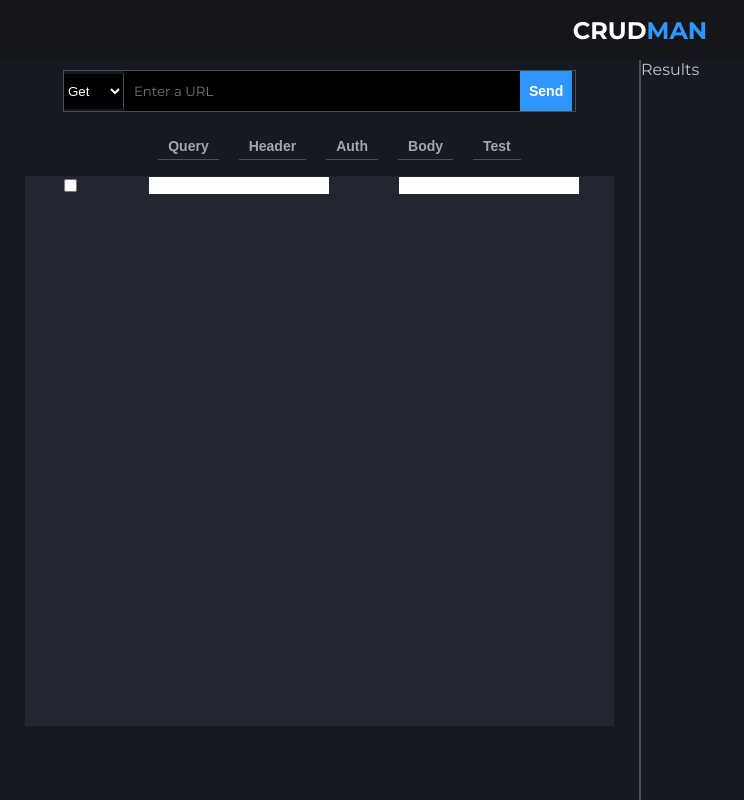
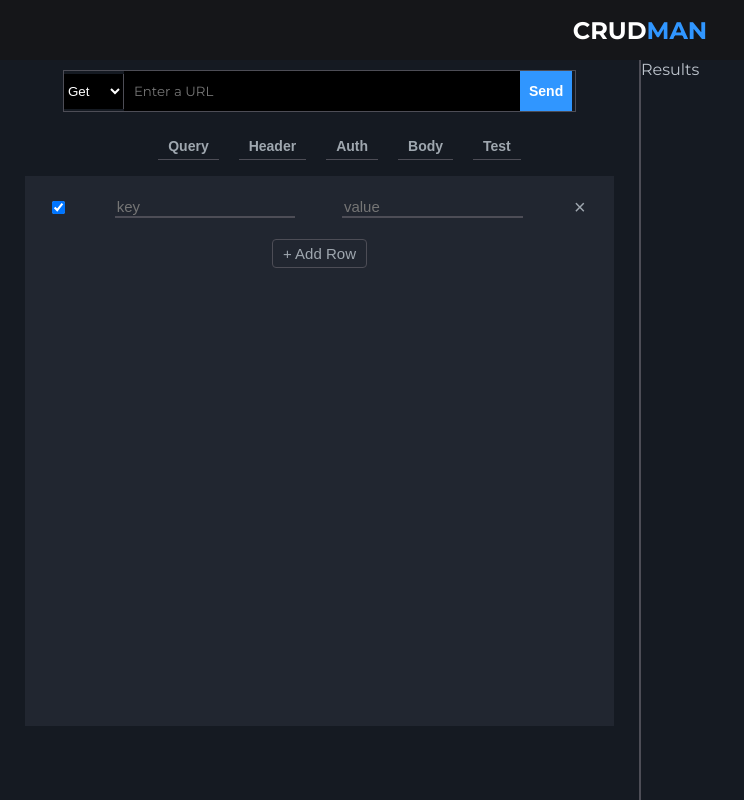
Before and after one commit to shu-vro/CrudMan, a React (Create React App) app: page / in a window 1280 px wide. Shown: the whole page, without its empty margins (0-744 px from the left). Built offline with nearby package versions, Linux system fonts and the light colour scheme; no server answers.

Commit message:
Edit on 21/4/22

```diff
--- a/package.json
+++ b/package.json
@@ -11,6 +11,7 @@
     "react": "^18.0.0",
     "react-dom": "^18.0.0",
     "react-scripts": "5.0.1",
+    "uuid": "^8.3.2",
     "web-vitals": "^2.1.4"
   },
   "scripts": {
--- a/src/App.jsx
+++ b/src/App.jsx
@@ -1,14 +1,16 @@
 import "./css/App.scss";
 import styles from "./css/App.module.scss";
-import request from "./utils";
 import { Nav, Config, Results } from "./components/index";
+import { test } from "./utils/utils";
 function App() {
-    request(
-        "https://jsonplaceholder.typicode.com/todos/1",
-        "get",
-        { hello: "world" },
-        { name: "shuvro" }
-    ).then((res) => console.log(res));
+    test(
+        "https://jsonplaceholder.typicode.com/posts/1",
+        "post",
+        {},
+        { foo: "bar", hello: "world" }
+    ).then((res) => {
+        console.log(res);
+    });
     return (
         <div>
             <Nav />
--- /dev/null
+++ b/src/components/Config/InputPlace.jsx
@@ -0,0 +1,53 @@
+import { useState } from "react";
+
+export default function InputPlace({
+    k,
+    removeField,
+    enableField,
+    disableField,
+}) {
+    const [key, setKey] = useState("");
+    const [value, setValue] = useState("");
+    const [stop, setStop] = useState(false);
+
+    return (
+        <div className="input-place">
+            <input
+                type="checkbox"
+                defaultChecked
+                onChange={(e) => {
+                    e.stopPropagation();
+                    if (!e.target.checked) disableField(key);
+                    else enableField(key, value);
+                    setStop(!e.target.checked);
+                    console.log(e.target.checked, stop);
+                }}
+            />
+            <input
+                type="text"
+                placeholder="key"
+                onInput={(e) => {
+                    setKey(e.target.value);
+                }}
+                name={key}
+                disabled={stop}
+            />
+            <input
+                type="text"
+                name={key}
+                placeholder="value"
+                onInput={(e) => {
+                    setValue(e.target.value);
+                }}
+            />
+            <button
+                type="button"
+                onClick={() => {
+                    removeField(k, key);
+                }}
+            >
+                &times;
+            </button>
+        </div>
+    );
+}
--- /dev/null
+++ b/src/components/Config/QuerySlide.jsx
@@ -0,0 +1,68 @@
+import { useState, useEffect, useRef } from "react";
+import { v4 } from "uuid";
+import { useParams } from "../../utils/Params";
+import InputPlace from "./InputPlace";
+
+export default function QuerySlide() {
+    const formRef = useRef(null);
+    let p = useParams();
+    useEffect(() => {
+        /**
+         * @type {HTMLFormElement}
+         */
+        let form = formRef.current;
+        form.addEventListener("input", () => {
+            let formData = new FormData(form);
+            let entries = Object.fromEntries(formData.entries());
+            let setObject = p.setObject;
+            setObject({ setObject, ...entries });
+        });
+        // eslint-disable-next-line react-hooks/exhaustive-deps
+    }, []);
+
+    useEffect(() => {
+        console.log(p);
+    }, [p]);
+    const [fields, setFields] = useState([v4()]);
+
+    const addField = () => {
+        setFields([...fields, v4()]);
+    };
+    const disableField = (key) => {
+        p.setObject((prev) => {
+            delete prev[key];
+            return prev;
+        });
+    };
+    const enableField = (key, value) => {
+        p.setObject((prev) => {
+            return { ...prev, [key]: value };
+        });
+    };
+    const removeField = (fieldId, key) => {
+        disableField(key);
+        setFields(fields.filter((field) => field !== fieldId));
+    };
+
+    return (
+        <form className="slide Query" id="config-query-slide" ref={formRef}>
+            {fields.map((field) => (
+                <InputPlace
+                    key={field}
+                    k={field}
+                    removeField={removeField}
+                    enableField={enableField}
+                    disableField={disableField}
+                />
+            ))}
+
+            <button
+                type="button"
+                className="add-row-button"
+                onClick={() => addField()}
+            >
+                + Add Row
+            </button>
+        </form>
+    );
+}
--- a/src/components/Config/Sliders.jsx
+++ b/src/components/Config/Sliders.jsx
@@ -1,5 +1,7 @@
 import { useEffect, useRef } from "react";
 import styles from "../../css/App.module.scss";
+import { ParamContext } from "../../utils/Params";
+import QuerySlide from "./QuerySlide";
 
 export default function Sliders() {
     let slides = useRef(null);
@@ -16,6 +18,7 @@ export default function Sliders() {
         });
     }, []);
     return (
+        <ParamContext>
             <div className={styles.sliders} ref={slides}>
                 <ul>
                     <li>
@@ -38,17 +41,6 @@ export default function Sliders() {
                     <QuerySlide />
                 </div>
             </div>
+        </ParamContext>
     );
 }
-
-function QuerySlide() {
-    return (
-        <form className="slide query-slide" frame="hsides">
-            <div className="input-place">
-                <input type="checkbox" />
-                <input type="text" />
-                <input type="text" />
-            </div>
-        </form>
-    );
-}
--- a/src/css/App.scss
+++ b/src/css/App.scss
@@ -48,7 +48,7 @@ li.selected button {
     overflow-x: auto;
     z-index: 1;
 
-    &.query-slide {
+    &.Query {
         background: var(--slide-bg-color);
 
         .input-place {
@@ -57,13 +57,43 @@ li.selected button {
             justify-content: space-around;
             align-items: center;
             flex-direction: row;
+            margin: 10px 0;
+            padding: 10px 0;
 
             input[type="text"] {
                 margin: 0;
                 outline: none;
                 border: none;
                 width: 30%;
+                background: transparent;
+                border-bottom: 2px solid var(--thin-border-color);
+                font-size: 15px;
+                color: var(--general-text-color);
             }
+
+            button {
+                background: transparent;
+                font-size: 20px;
+                margin: 0;
+                padding: 0 5px;
+                cursor: pointer;
+                color: var(--button-text-color);
+                border: none;
+                outline: none;
+            }
+        }
+
+        .add-row-button {
+            background: transparent;
+            font-size: 15px;
+            color: var(--button-text-color);
+            border: 1px solid var(--thin-border-color);
+            outline: none;
+            border-radius: 4px;
+            padding: 5px 10px;
+            display: block;
+            margin: auto;
+            cursor: pointer;
         }
     }
 }
--- a/src/utils.js
+++ /dev/null
@@ -1,30 +0,0 @@
-import axios from "axios";
-
-/**
- *
- * @param {String} url - url to fetch
- * @param {String} method - get/post/put/patch/delete
- * @param {Object} headers - headers object to send
- * @param {Object} params - params object to send
- * @returns Response
- */
-export default async function request(
-    url,
-    method = "get",
-    headers = {},
-    params = {}
-) {
-    try {
-        const response = await axios({
-            url,
-            method,
-            headers,
-            params,
-        });
-        return response;
-    } catch (error) {
-        return {
-            ...error.response,
-        };
-    }
-}
--- /dev/null
+++ b/src/utils/Params.jsx
@@ -0,0 +1,16 @@
+import { createContext, useContext, useState } from "react";
+
+const Context = createContext();
+
+export function useParams() {
+    return useContext(Context);
+}
+
+export function ParamContext({ children }) {
+    const [object, setObject] = useState({});
+    return (
+        <Context.Provider value={{ ...object, setObject }}>
+            {children}
+        </Context.Provider>
+    );
+}
--- /dev/null
+++ b/src/utils/utils.js
@@ -0,0 +1,73 @@
+import axios from "axios";
+
+/**
+ *
+ * @param {String} baseURL - url to fetch
+ * @param {String} method - get/post/put/patch/delete
+ * @param {Object} headers - headers object to send
+ * @param {Object} params - params object to send
+ * @param {Object} data - data object to send in post/put/patch request
+ * @returns Response
+ */
+export async function request(
+    baseURL,
+    method = "get",
+    headers = {},
+    params = {},
+    data = {}
+) {
+    try {
+        const instance = axios.create({
+            baseURL,
+            method,
+            headers,
+            params,
+            data,
+        });
+        const response = await instance.request();
+        return response;
+    } catch (error) {
+        return {
+            ...error.response,
+        };
+    }
+}
+
+/**
+ *
+ * @param {String} baseURL - url to fetch
+ * @param {String} method - get/post/put/patch/delete
+ * @param {Object} headers - headers object to send
+ * @param {Object} params - params object to send
+ * @param {Object} data - data object to send in post/put/patch request
+ * @returns {AxiosInstance} AxiosInstance
+ */
+export async function test(
+    baseURL,
+    method = "get",
+    headers = {},
+    params = {},
+    data = {}
+) {
+    // try {
+    //     const instance = axios.create({
+    //         baseURL,
+    //         method,
+    //         headers,
+    //         params,
+    //     });
+    //     return instance.arguments;
+    // } catch (error) {
+    //     return {
+    //         ...error.response,
+    //     };
+    // }
+    const result = new URL(baseURL);
+    for (const key in params) {
+        if (Object.hasOwnProperty.call(params, key)) {
+            const value = params[key];
+            result.searchParams.append(key, value);
+        }
+    }
+    return result;
+}
```
Also changed, not shown: public/index.html (+0 -23 lines), 1 other file (tests, documents, lock files or other folders). Lines whose indentation alone changed are shown as unchanged.
